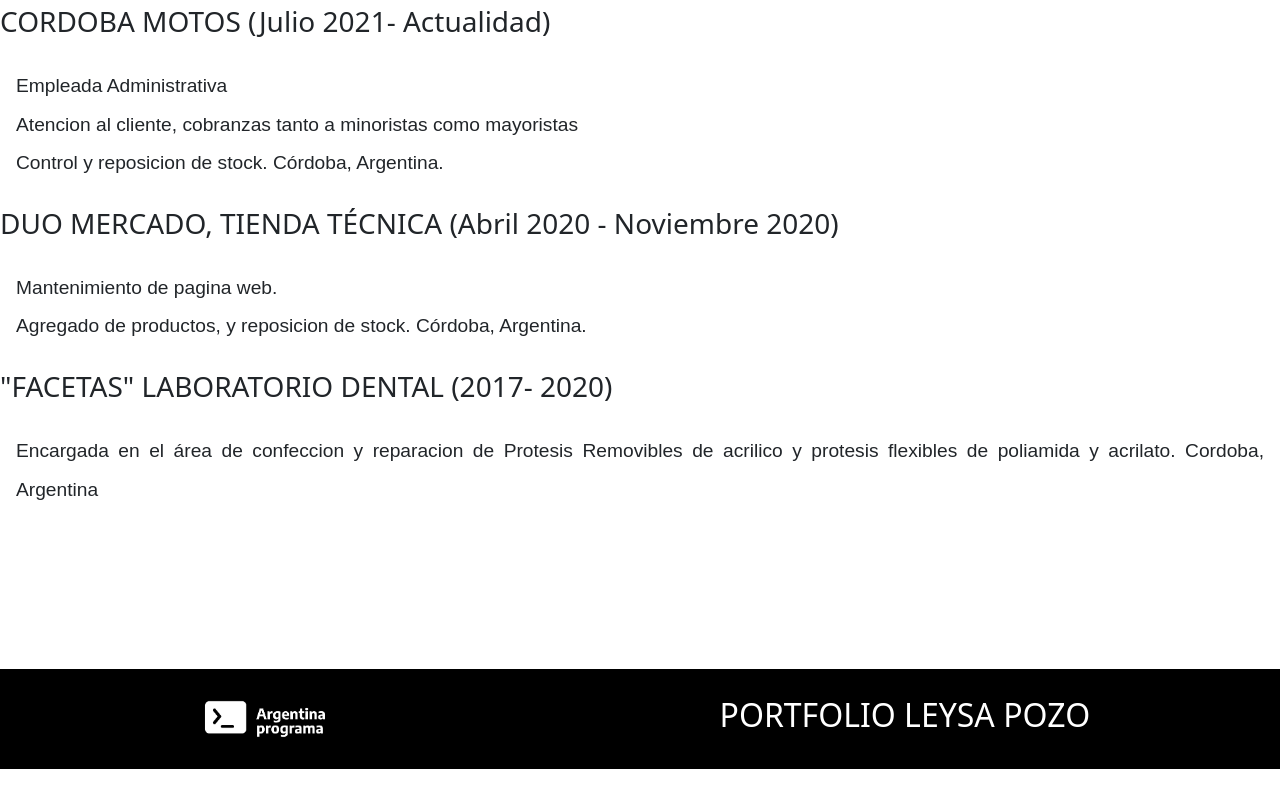
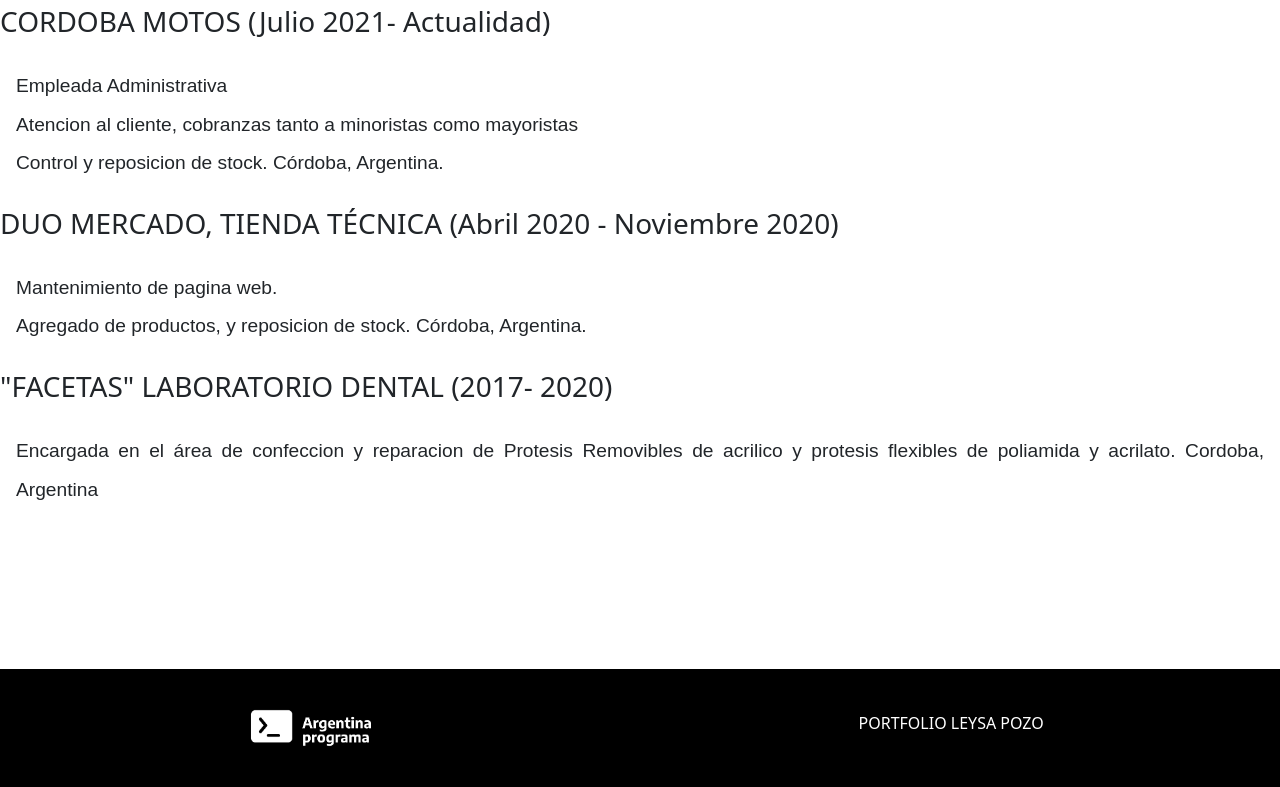
Before and after one commit to leysap/portfolioFrontEnd, a plain HTML site: page index.html in a window 1280 px wide. Shown: the part 4176-4963 px from the top of the page. Drawn offline with nearby package versions, Linux system fonts and the light colour scheme.

Commit message:
modificando tamaños

```diff
--- a/index.html
+++ b/index.html
@@ -241,10 +241,7 @@
     <a class="navbar-brand" href="#">
       <img src="./images/APLogo-20-20.png" class="img-logo" alt="Logo" >
   </a>
-    <h2>PORTFOLIO LEYSA POZO</h2>
-
-
-
+    <h6>PORTFOLIO LEYSA POZO</h6>
   </div>
 
 </footer>
--- a/styles/style.css
+++ b/styles/style.css
@@ -223,5 +223,6 @@ i{
     align-items: center;
     background-color: black;
     color: white;
-    height: 100px;
+    height: 117.73px;
+
 }
```
